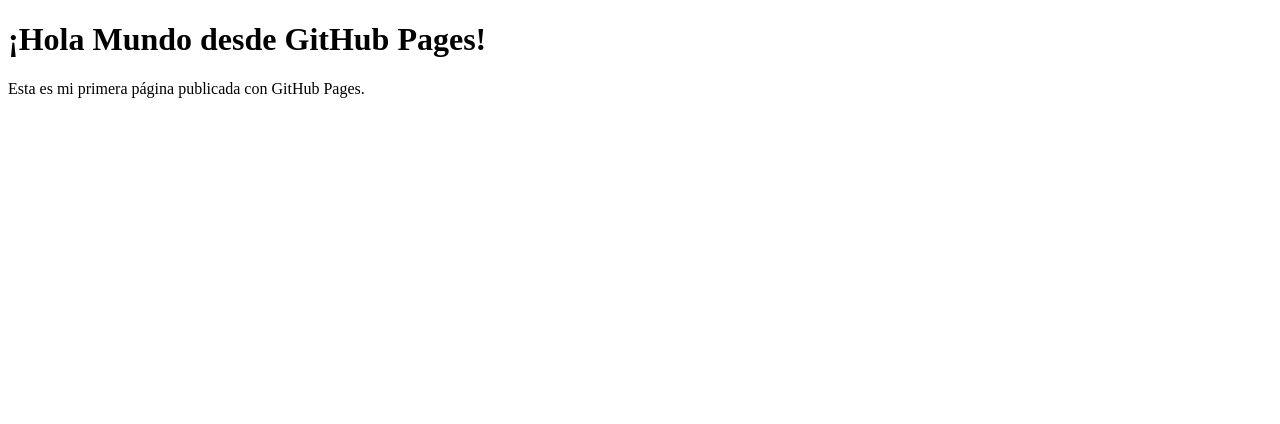
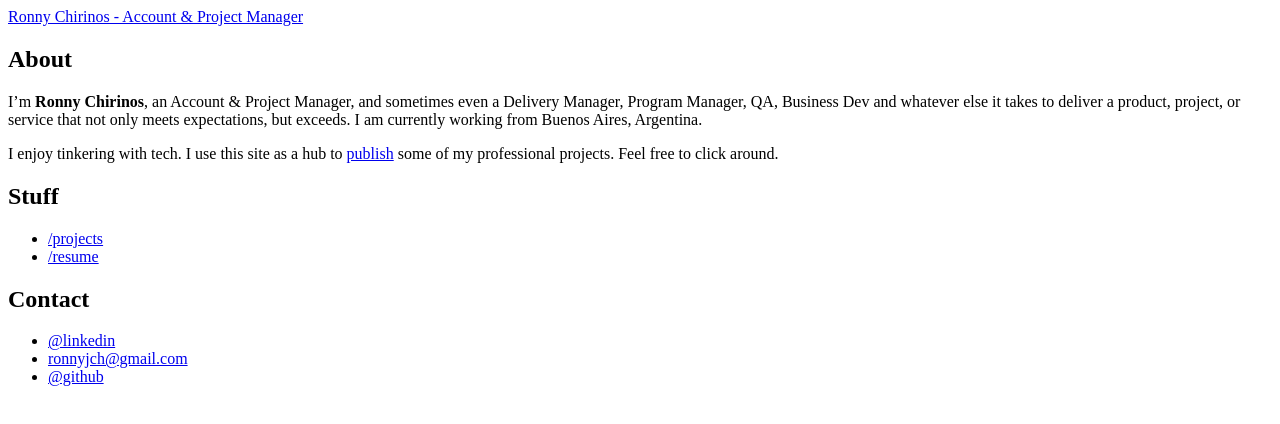
Before and after one commit to ronnyjch/ronnyjch.github.io, a plain HTML site: page index.html in a window 1280 px wide. Drawn offline with Linux system fonts and the light colour scheme.

Commit message:
Update index.html

```diff
--- a/index.html
+++ b/index.html
@@ -1,10 +1,31 @@
 <!DOCTYPE html>
-<html>
+<html lang="en">
 <head>
-  <title>Mi Primera GitHub Page</title>
+  <meta charset="UTF-8" />
+  <meta name="viewport" content="width=device-width, initial-scale=1.0" />
+  <title>Ronny Chirinos - Account & Project Manager</title>
+  <link rel="stylesheet" href="styles.css" />
 </head>
 <body>
-  <h1>¡Hola Mundo desde GitHub Pages!</h1>
-  <p>Esta es mi primera página publicada con GitHub Pages.</p>
+  <nav>
+    <a href="/">Ronny Chirinos - Account & Project Manager</a>
+  </nav>
+
+  <h2>About</h2>
+  <p>I’m <strong>Ronny Chirinos</strong>, an Account & Project Manager, and sometimes even a Delivery Manager, Program Manager, QA, Business Dev and whatever else it takes to deliver a product, project, or service that not only meets expectations, but exceeds. I am currently working from Buenos Aires, Argentina.</p>
+  <p>I enjoy tinkering with tech. I use this site as a hub to <a href="/projects.html">publish</a> some of my professional projects. Feel free to click around.</p>
+
+  <h2>Stuff</h2>
+  <ul>
+    <li><a href="/projects.html">/projects</a></li>
+    <li><a href="/resume.pdf">/resume</a></li>
+  </ul>
+
+  <h2>Contact</h2>
+  <ul>
+    <li><a href="https://www.linkedin.com/in/ronnyjch/" rel="me">@linkedin</a></li>
+    <li><a href="mailto:ronnyjch@gmail.com.com">ronnyjch@gmail.com</a></li>
+    <li><a href="https://github.com/ronnyjch" rel="me">@github</a></li>
+  </ul>
 </body>
 </html>
```
